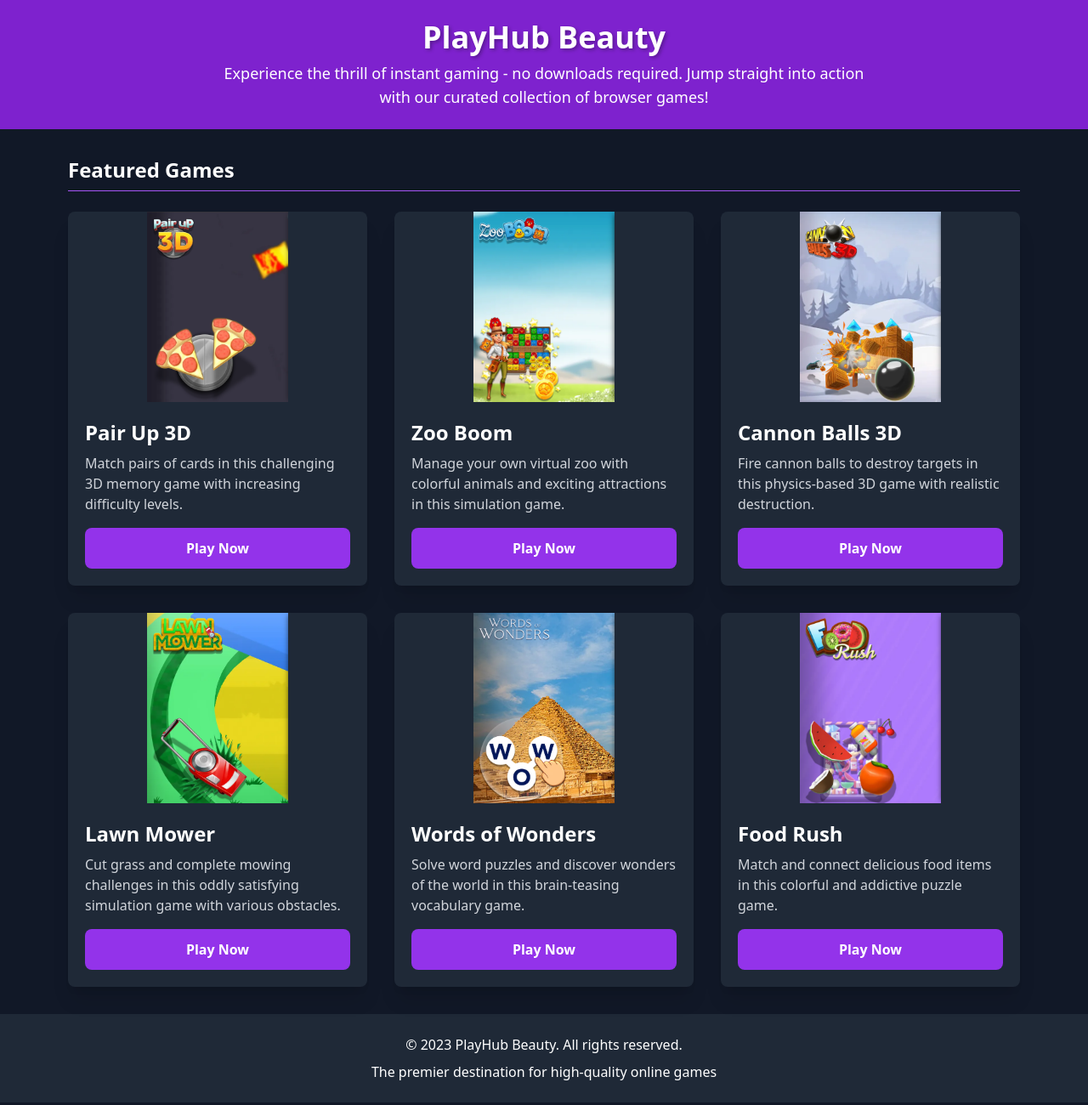
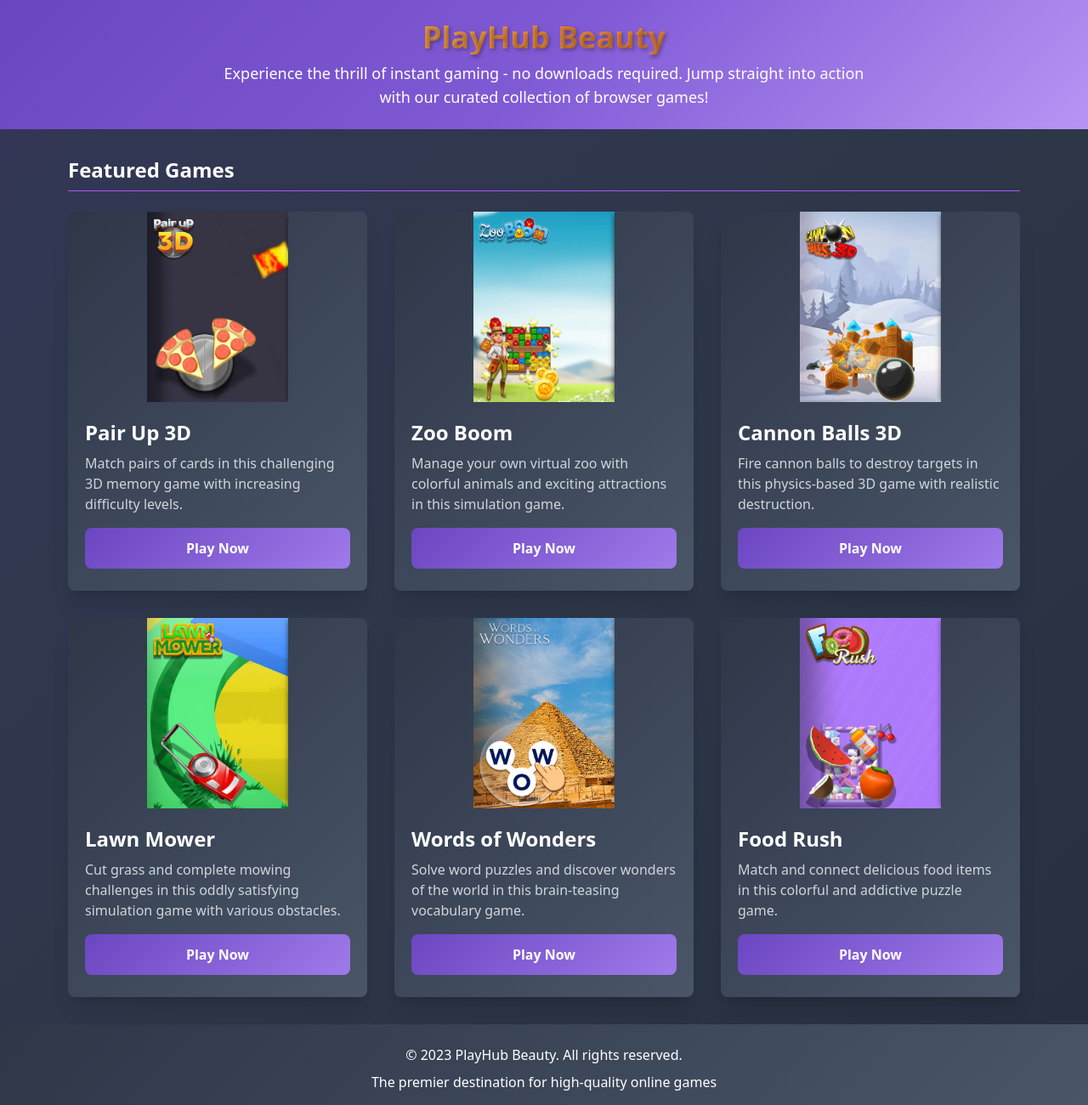
Before and after one commit to ChenChen-tech-creator/playhub.beauty, a plain HTML site: page index.html in a window 1280 px wide. Shown: the top 1300 px of the page at 85% size. Drawn offline with nearby package versions, Linux system fonts and the light colour scheme.

Commit message:
change page style

```diff
--- a/index.html
+++ b/index.html
@@ -50,13 +50,81 @@
             .game-card {
                 transition: transform 0.3s ease;
             }
+            .gradient-background {
+                background: linear-gradient(135deg, #1a202c 0%, #2d3748 100%);
+            }
+            .gradient-header {
+                background: linear-gradient(135deg, #6b46c1 0%, #805ad5 50%, #b794f4 100%);
+            }
+            .gradient-card {
+                background: linear-gradient(135deg, #2d3748 0%, #4a5568 100%);
+            }
+            .gradient-button {
+                background: linear-gradient(135deg, #6b46c1 0%, #9f7aea 100%);
+                position: relative;
+                z-index: 1;
+                overflow: hidden;
+            }
+            .gradient-button:hover {
+                background: linear-gradient(135deg, #553c9a 0%, #805ad5 100%);
+            }
+            .gradient-button::before {
+                content: '';
+                position: absolute;
+                top: 0;
+                left: 0;
+                width: 100%;
+                height: 100%;
+                background: linear-gradient(-45deg, #805ad5, #6b46c1, #9f7aea, #d6bcfa);
+                background-size: 400% 400%;
+                animation: button-gradient 3s ease infinite;
+                opacity: 0;
+                transition: opacity 0.3s ease;
+                z-index: -1;
+            }
+            .gradient-button:hover::before {
+                opacity: 1;
+            }
+            @keyframes button-gradient {
+                0% {
+                    background-position: 0% 50%;
+                }
+                50% {
+                    background-position: 100% 50%;
+                }
+                100% {
+                    background-position: 0% 50%;
+                }
+            }
+            .gradient-text {
+                background-clip: text;
+                -webkit-background-clip: text;
+                color: transparent;
+                background-image: linear-gradient(135deg, #f6e05e 0%, #ed8936 50%, #dd6b20 100%);
+            }
+            .animated-gradient {
+                background: linear-gradient(-45deg, #1a202c, #2d3748, #3c366b, #434190);
+                background-size: 400% 400%;
+                animation: gradient-animation 15s ease infinite;
+            }
+            @keyframes gradient-animation {
+                0% {
+                    background-position: 0% 50%;
+                }
+                50% {
+                    background-position: 100% 50%;
+                }
+                100% {
+                    background-position: 0% 50%;
+                }
+            }
         }
     </style>
 </head>
-<body class="bg-gray-900 min-h-screen text-white">
-    <header class="bg-purple-700 text-white py-6 px-4">
+<body class="animated-gradient min-h-screen text-white">
+    <header class="gradient-header text-white py-6 px-4">
         <div class="container mx-auto max-w-6xl text-center">
-            <h1 class="text-3xl md:text-4xl font-bold text-center text-shadow">PlayHub Beauty</h1>
+            <h1 class="text-3xl md:text-4xl font-bold text-center text-shadow gradient-text">PlayHub Beauty</h1>
             <p class="text-center mt-2 text-lg max-w-3xl mx-auto">
                 Experience the thrill of instant gaming - no downloads required. Jump straight
                 into action with our curated collection of browser games!
@@ -69,84 +137,84 @@
 
         <div class="grid grid-cols-1 md:grid-cols-2 lg:grid-cols-3 gap-8">
             <!-- Game 1 -->
-            <div class="game-card bg-gray-800 rounded-lg overflow-hidden shadow-xl hover:shadow-2xl transition-all duration-300">
+            <div class="game-card gradient-card rounded-lg overflow-hidden shadow-xl hover:shadow-2xl transition-all duration-300">
                 <div class="h-56 overflow-hidden">
                     <img src="images/pairup3d.png" alt="Pair Up 3D" class="w-full h-full object-contain">
                 </div>
                 <div class="p-5">
                     <h2 class="text-2xl font-bold text-white mb-2">Pair Up 3D</h2>
                     <p class="text-gray-300 mt-2 mb-4">Match pairs of cards in this challenging 3D memory game with increasing difficulty levels.</p>
-                    <a href="games/pairup3d.html" class="w-full inline-block bg-purple-600 hover:bg-purple-700 text-white font-bold py-3 px-4 rounded-lg transition duration-300 text-center">
+                    <a href="games/pairup3d.html" class="w-full inline-block gradient-button text-white font-bold py-3 px-4 rounded-lg transition duration-300 text-center">
                         Play Now
                     </a>
                 </div>
             </div>
 
             <!-- Game 2 -->
-            <div class="game-card bg-gray-800 rounded-lg overflow-hidden shadow-xl hover:shadow-2xl transition-all duration-300">
+            <div class="game-card gradient-card rounded-lg overflow-hidden shadow-xl hover:shadow-2xl transition-all duration-300">
                 <div class="h-56 overflow-hidden">
                     <img src="images/zooboom.png" alt="Zoo Boom" class="w-full h-full object-contain">
                 </div>
                 <div class="p-5">
                     <h2 class="text-2xl font-bold text-white mb-2">Zoo Boom</h2>
                     <p class="text-gray-300 mt-2 mb-4">Manage your own virtual zoo with colorful animals and exciting attractions in this simulation game.</p>
-                    <a href="games/zooboom.html" class="w-full inline-block bg-purple-600 hover:bg-purple-700 text-white font-bold py-3 px-4 rounded-lg transition duration-300 text-center">
+                    <a href="games/zooboom.html" class="w-full inline-block gradient-button text-white font-bold py-3 px-4 rounded-lg transition duration-300 text-center">
                         Play Now
                     </a>
                 </div>
             </div>
 
             <!-- Game 3 -->
-            <div class="game-card bg-gray-800 rounded-lg overflow-hidden shadow-xl hover:shadow-2xl transition-all duration-300">
+            <div class="game-card gradient-card rounded-lg overflow-hidden shadow-xl hover:shadow-2xl transition-all duration-300">
                 <div class="h-56 overflow-hidden">
                     <img src="images/cannonballs3d.png" alt="Cannon Balls 3D" class="w-full h-full object-contain">
                 </div>
                 <div class="p-5">
                     <h2 class="text-2xl font-bold text-white mb-2">Cannon Balls 3D</h2>
                     <p class="text-gray-300 mt-2 mb-4">Fire cannon balls to destroy targets in this physics-based 3D game with realistic destruction.</p>
-                    <a href="games/cannonballs3d.html" class="w-full inline-block bg-purple-600 hover:bg-purple-700 text-white font-bold py-3 px-4 rounded-lg transition duration-300 text-center">
+                    <a href="games/cannonballs3d.html" class="w-full inline-block gradient-button text-white font-bold py-3 px-4 rounded-lg transition duration-300 text-center">
                         Play Now
                     </a>
                 </div>
             </div>
 
             <!-- Game 4 -->
-            <div class="game-card bg-gray-800 rounded-lg overflow-hidden shadow-xl hover:shadow-2xl transition-all duration-300">
+            <div class="game-card gradient-card rounded-lg overflow-hidden shadow-xl hover:shadow-2xl transition-all duration-300">
                 <div class="h-56 overflow-hidden">
                     <img src="images/lawnmower.png" alt="Lawn Mower" class="w-full h-full object-contain">
                 </div>
                 <div class="p-5">
                     <h2 class="text-2xl font-bold text-white mb-2">Lawn Mower</h2>
                     <p class="text-gray-300 mt-2 mb-4">Cut grass and complete mowing challenges in this oddly satisfying simulation game with various obstacles.</p>
-                    <a href="games/lawnmower.html" class="w-full inline-block bg-purple-600 hover:bg-purple-700 text-white font-bold py-3 px-4 rounded-lg transition duration-300 text-center">
+                    <a href="games/lawnmower.html" class="w-full inline-block gradient-button text-white font-bold py-3 px-4 rounded-lg transition duration-300 text-center">
                         Play Now
                     </a>
                 </div>
             </div>
 
             <!-- Game 5 -->
-            <div class="game-card bg-gray-800 rounded-lg overflow-hidden shadow-xl hover:shadow-2xl transition-all duration-300">
+            <div class="game-card gradient-card rounded-lg overflow-hidden shadow-xl hover:shadow-2xl transition-all duration-300">
                 <div class="h-56 overflow-hidden">
                     <img src="images/wordsofwonders.png" alt="Words of Wonders" class="w-full h-full object-contain">
                 </div>
                 <div class="p-5">
                     <h2 class="text-2xl font-bold text-white mb-2">Words of Wonders</h2>
                     <p class="text-gray-300 mt-2 mb-4">Solve word puzzles and discover wonders of the world in this brain-teasing vocabulary game.</p>
-                    <a href="games/wordsofwonders.html" class="w-full inline-block bg-purple-600 hover:bg-purple-700 text-white font-bold py-3 px-4 rounded-lg transition duration-300 text-center">
+                    <a href="games/wordsofwonders.html" class="w-full inline-block gradient-button text-white font-bold py-3 px-4 rounded-lg transition duration-300 text-center">
                         Play Now
                     </a>
                 </div>
             </div>
 
             <!-- Game 6 - Food Rush -->
-            <div class="game-card bg-gray-800 rounded-lg overflow-hidden shadow-xl hover:shadow-2xl transition-all duration-300">
+            <div class="game-card gradient-card rounded-lg overflow-hidden shadow-xl hover:shadow-2xl transition-all duration-300">
                 <div class="h-56 overflow-hidden">
                     <img src="images/foodrush.png" alt="Food Rush" class="w-full h-full object-contain">
                 </div>
                 <div class="p-5">
                     <h2 class="text-2xl font-bold text-white mb-2">Food Rush</h2>
                     <p class="text-gray-300 mt-2 mb-4">Match and connect delicious food items in this colorful and addictive puzzle game.</p>
-                    <a href="games/foodrush.html" class="w-full inline-block bg-purple-600 hover:bg-purple-700 text-white font-bold py-3 px-4 rounded-lg transition duration-300 text-center">
+                    <a href="games/foodrush.html" class="w-full inline-block gradient-button text-white font-bold py-3 px-4 rounded-lg transition duration-300 text-center">
                         Play Now
                     </a>
                 </div>
@@ -154,7 +222,7 @@
         </div>
     </main>
 
-    <footer class="bg-gray-800 text-white py-6 px-4">
+    <footer class="gradient-card text-white py-6 px-4">
         <div class="container mx-auto max-w-6xl text-center">
             <p>&copy; 2023 PlayHub Beauty. All rights reserved.</p>
             <p class="mt-2">The premier destination for high-quality online games</p>
```
